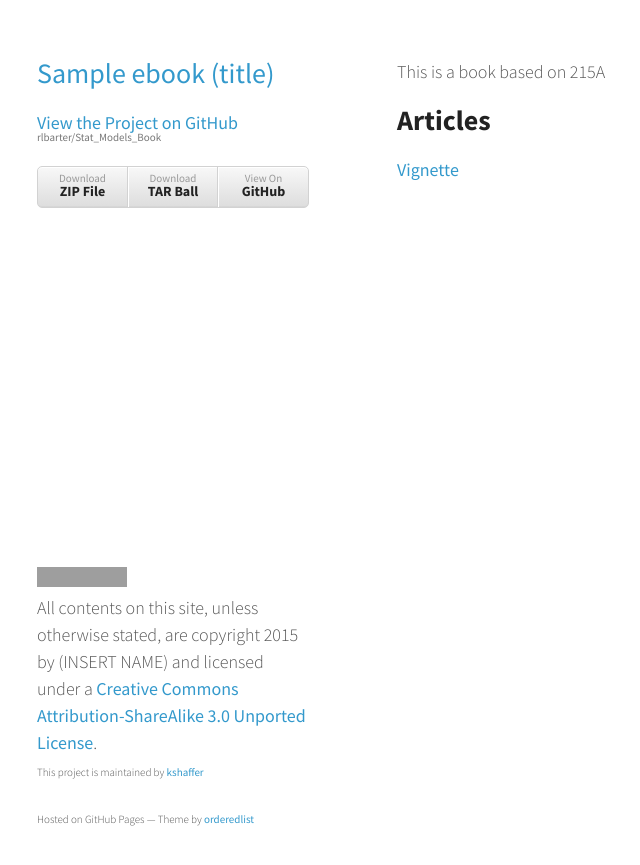
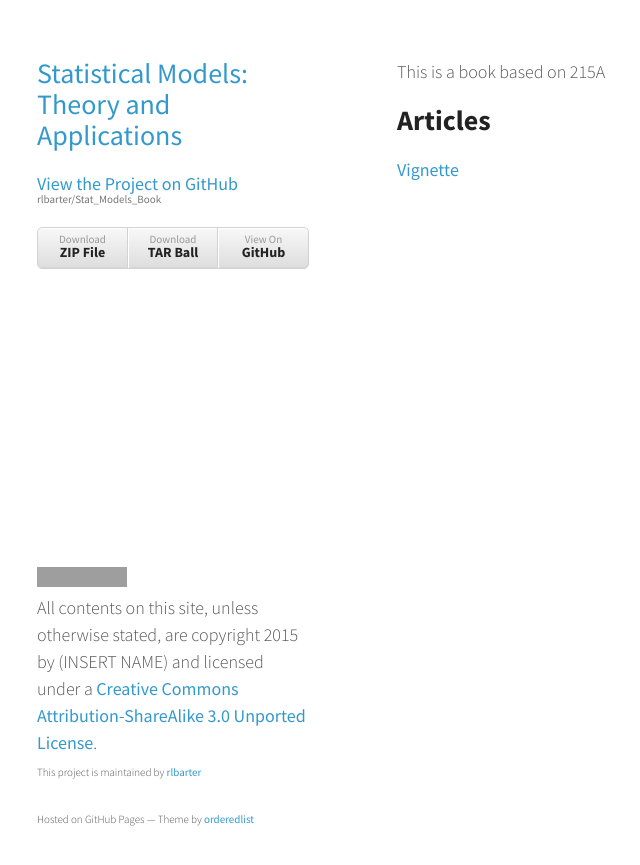
Before and after one commit to weaver-viii/Stat_Models_Book, a Jekyll site: the page built from index.md, in a window 1280 px wide. Shown: the top 865 px of the page, without its empty margins (173-813 px from the left). Built offline with Jekyll 4.4.1, drawn with Linux system fonts in a browser that asks for light colours; Markdown is read by kramdown in place of the engine named in the settings; grey boxes are pictures that could not be loaded.

Commit message:
Updated homepage

```diff
--- a/_layouts/default.html
+++ b/_layouts/default.html
@@ -16,7 +16,7 @@
   <body>
     <div class="wrapper">
       <header>
-        <h1><a href="index.html">Sample ebook (title)</a></h1>
+        <h1><a href="index.html">Statistical Models: Theory and Applications</a></h1>
         <p></p>
 
         <p class="view"><a href="https://github.com/kshaffer/GHbook">View the Project on GitHub <small>rlbarter/Stat_Models_Book</small></a></p>
@@ -35,7 +35,7 @@
 
       <footer>
 		<a rel="license" href="http://creativecommons.org/licenses/by-sa/3.0/"><img alt="Creative Commons License" style="border-width:0" src="http://i.creativecommons.org/l/by-sa/3.0/88x31.png" /></a><br />All contents on this site, unless otherwise stated, are copyright 2015 by (INSERT NAME) and licensed under a <a rel="license" href="http://creativecommons.org/licenses/by-sa/3.0/">Creative Commons Attribution-ShareAlike 3.0 Unported License</a>.
-        <p><small>This project is maintained by <a href="https://github.com/rlbarter">kshaffer</a></small></p>
+        <p><small>This project is maintained by <a href="https://github.com/rlbarter">rlbarter</a></small></p>
         <p><small>Hosted on GitHub Pages &mdash; Theme by <a href="https://github.com/orderedlist">orderedlist</a></small></p>
       </footer>
     </div>
```
